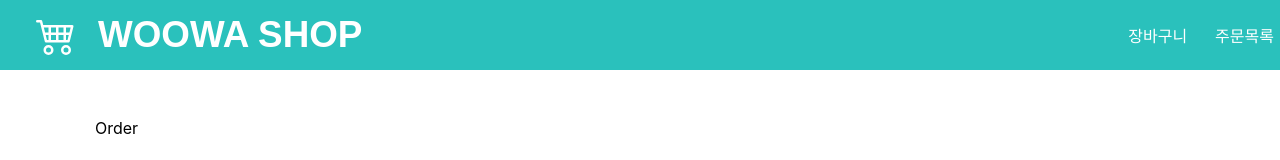
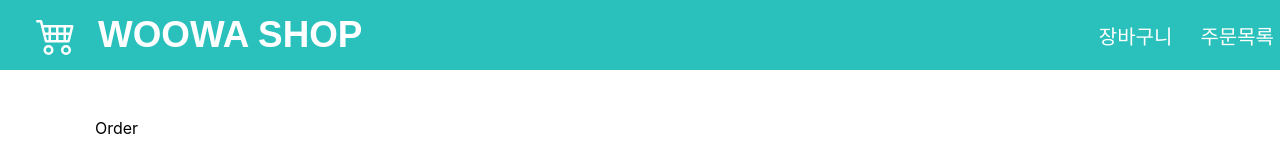
Before and after one commit to Suyeong-Lim/shopping-cart, a Next.js app in the folder client/: page /order in a window 1280 px wide. Shown: the top 160 px of the page. Built offline with nearby package versions, Linux system fonts and the light colour scheme.

Commit message:
style: 컴포넌트 스타일 수정

```diff
--- a/client/src/components/product/ProductList.tsx
+++ b/client/src/components/product/ProductList.tsx
@@ -1,7 +1,7 @@
 import React from "react";
 import { Product } from "src/types/dto";
 import styled from "styled-components";
-import ProductItem from "./ProductItem";
+import ProductItem from "./productItem/ProductItem";
 
 interface ProductListProps {
   productList: Product[];
--- a/client/src/styles/theme.ts
+++ b/client/src/styles/theme.ts
@@ -3,38 +3,23 @@ import { DefaultTheme } from "styled-components";
 export const colors = {
   WHITE: "#FFF",
   BLACK: "#000",
-  SKY: "#36caef",
   BLACK_OPACITY_70: "rgba(0,0,0,0.7)",
   BLACK_OPACITY_25: "rgba(0,0,0,0.25)",
-  GRAY_10: "#FDFDFD",
-  GRAY_50: "#ECEBF1",
-  GRAY_80: "#E5E5E5",
-  GRAY_100: "#D2D2D2",
-  GRAY_150: "#BABABA",
-  GRAY_200: "#969696",
-  GRAY_300: "#737373",
-  GRAY_500: "#525252",
-  GRAY_700: "#383838",
+  BLACK_TEXT: "#333333",
+  GRAY_10: "#AAAAAA",
+  GRAY_HEAD: "#F6F6F6",
   GRAY_900_OPACITY_55: "rgba(30, 30, 30, 0.55)",
-  RED_700: "#E24141",
-  BLUE_400: "#547CE4",
-  GREEN_400: "#73BC6D",
-  PINK_600: "#DE59B9",
-  PINK_500: "#E76E9A",
   ORANGE_700: "#F37D3B",
-  GOLD_400: "#CBBA64",
-  YELLOW_500: "#FBCD58",
-  MINT_300: "#A5DEDC",
-  MINT_500: "#22A6A2",
-  CYAN_300: "#94DACD",
+  CYAN: "#94DACD",
   MINT_BLUE: "#2ac1bc",
 };
 
 export const fontSize = {
-  bigTitle: "20px",
-  title: "16px",
-  text: "14px",
-  smallText: "12px",
+  bigTitle: "28px",
+  title: "20px",
+  smtitle: "18px",
+  text: "16px",
+  smallText: "14px",
 };
 
 export type ColorsTypes = typeof colors;
```
Also changed, not shown: client/src/components/common/Checkbox.tsx (+7 -2 lines).
